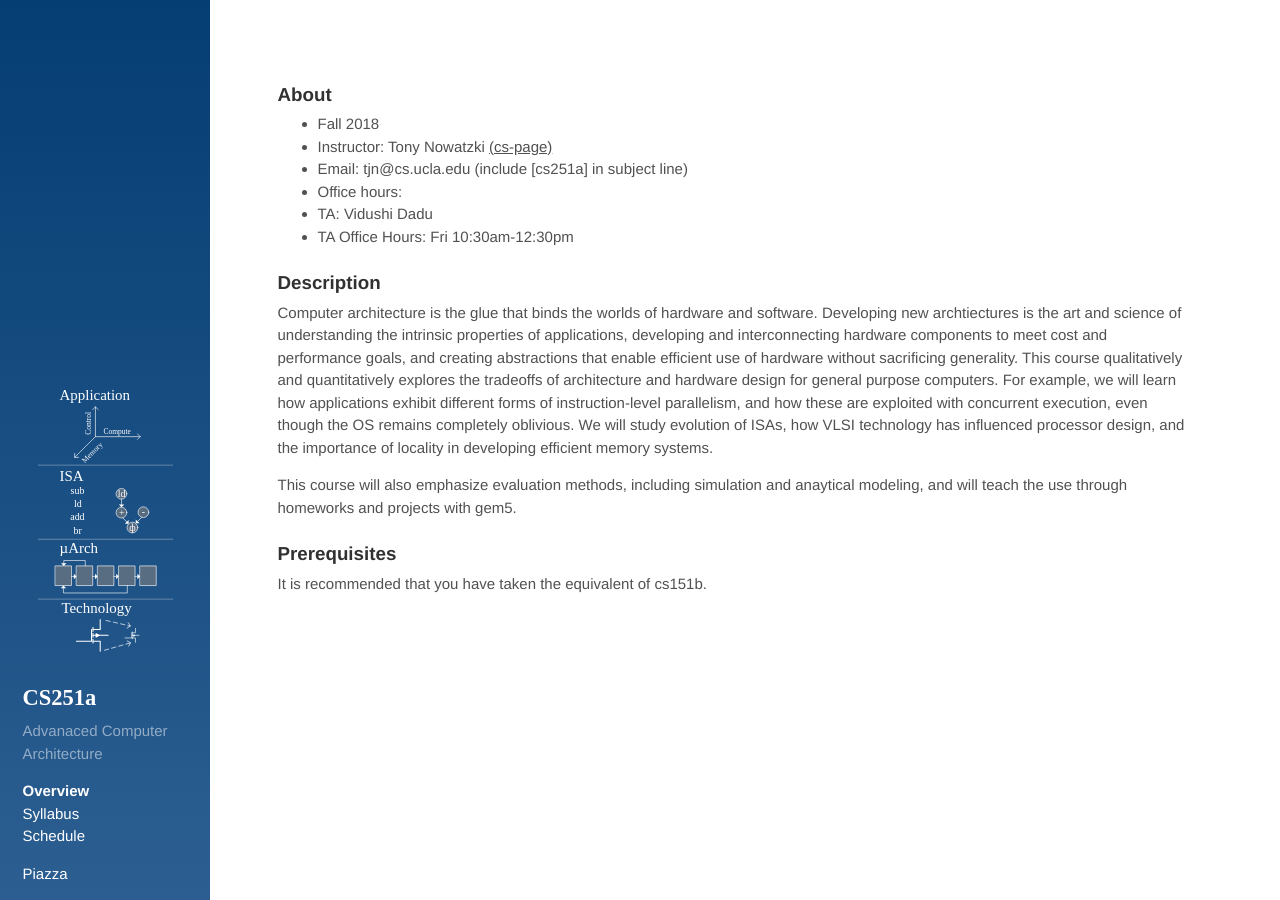
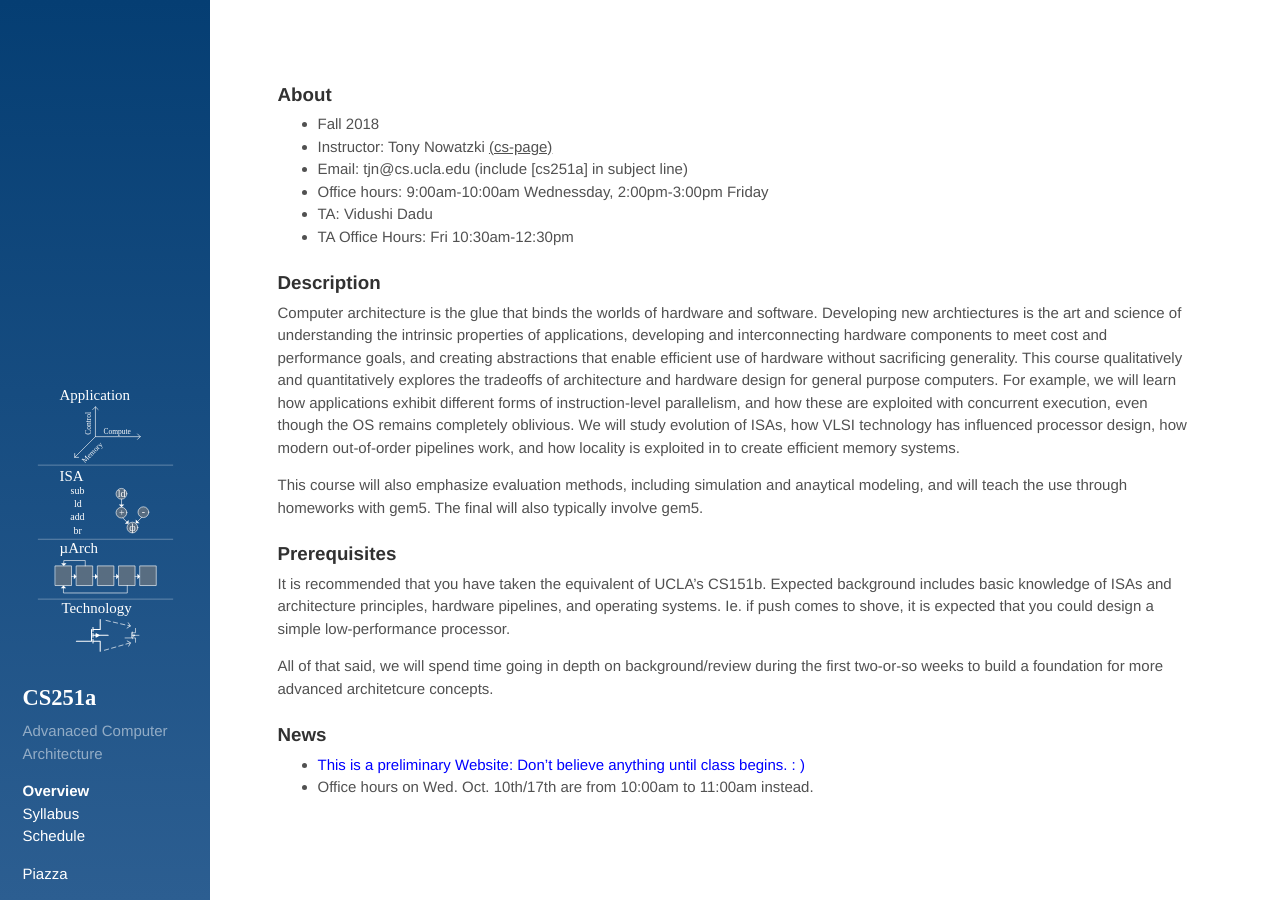
Before and after one commit to PolyArch/cs259, a Jekyll site: the page built from index.md, in a window 1280 px wide. Built offline with Jekyll 4.4.1, drawn with Linux system fonts in a browser that asks for light colours.

Commit message:
favicon and overview updates

```diff
--- a/_config.yml
+++ b/_config.yml
@@ -20,7 +20,7 @@ paginate_path:    /blog/page:num
 # Custom vars
 version:          0.1
 
-plugins: [jekyll/scholar, jekyll-gist, jekyll-paginate, github-pages]
+plugins_dir: [jekyll/scholar, jekyll-gist, jekyll-paginate, github-pages]
 
 
 #plugins:
--- a/_includes/head.html
+++ b/_includes/head.html
@@ -26,8 +26,7 @@
   <script src="https://cdn.mathjax.org/mathjax/latest/MathJax.js?config=TeX-AMS-MML_HTMLorMML" type="text/javascript"></script>
 
   <!-- Icons -->
-  <link rel="apple-touch-icon-precomposed" sizes="144x144" href="{{ site.baseurl }}/public/apple-touch-icon-144-precomposed.png">
-  <!--  <link rel="shortcut icon" href="{{ site.baseurl }}/public/favicon.ico">   -->
+  <link rel="shortcut icon" type="image/png" href="{{ site.baseurl }}/assets/favicon.png">
 
   <!-- RSS -->
   <!-- <link rel="alternate" type="application/rss+xml" title="RSS" href="/atom.xml"> -->
--- a/index.md
+++ b/index.md
@@ -8,7 +8,7 @@ title: Overview
 * Fall 2018
 * Instructor: Tony Nowatzki  [(cs-page)](http://web.cs.ucla.edu/~tjn)
 * Email: tjn@cs.ucla.edu (include [cs251a] in subject line)
-* Office hours:
+* Office hours: 9:00am-10:00am Wednessday, 2:00pm-3:00pm Friday
 * TA: Vidushi Dadu
 * TA Office Hours: Fri 10:30am-12:30pm
 
@@ -24,17 +24,26 @@ tradeoffs of architecture and hardware design for general purpose computers.
 For example, we will learn how applications exhibit different forms of
 instruction-level parallelism, and how these are exploited with concurrent
 execution, even though the OS remains completely oblivious.  We will study
-evolution of ISAs, how VLSI technology has influenced processor design, and the
-importance of locality in developing efficient memory systems.
+evolution of ISAs, how VLSI technology has influenced processor design, how
+modern out-of-order pipelines work, and how locality is exploited
+in to create efficient memory systems.
 
 This course will also emphasize evaluation methods, including simulation and
-anaytical modeling, and will teach the use through homeworks and projects with
-gem5.
+anaytical modeling, and will teach the use through homeworks with gem5. The final will also typically involve gem5.
 
 ### Prerequisites
 
-It is recommended that you have taken the equivalent of cs151b.
+It is recommended that you have taken the equivalent of UCLA's CS151b.  Expected
+background includes basic knowledge of ISAs and architecture principles,
+hardware pipelines, and operating systems.  Ie. if push comes to shove, it is expected that you could design a simple low-performance processor.
 
+All of that said, we will spend time going in depth on background/review during
+the first two-or-so weeks to build a foundation for more advanced architetcure
+concepts.
 
+### News
+
+* <span style="color:blue">This is a preliminary Website: Don't believe anything until class begins. : ) </span>
+* Office hours on Wed. Oct. 10th/17th are from 10:00am to 11:00am instead.
 
 [//]: # (this is a random comment  .... [recruiting page]({{site.baseurl}}/08-recruiting/)  )
```
Also changed, not shown: 06-reviews.md (added, +19 -0 lines), assets/favicon.png (added).
